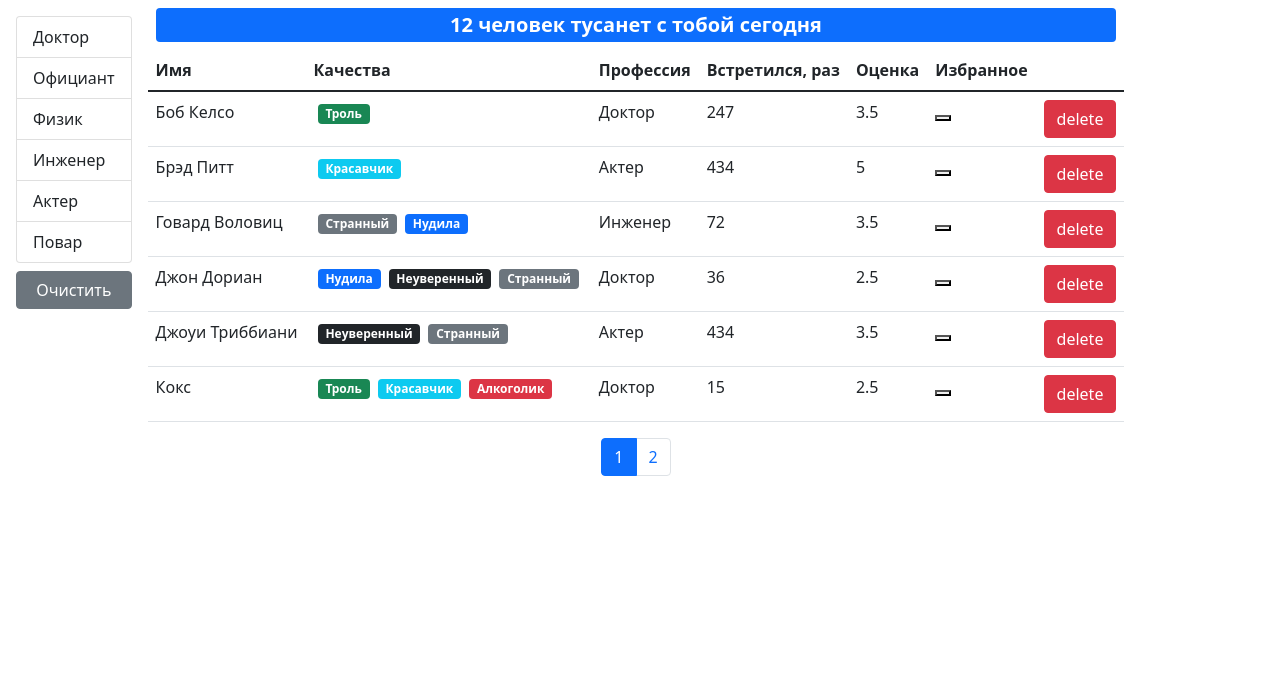
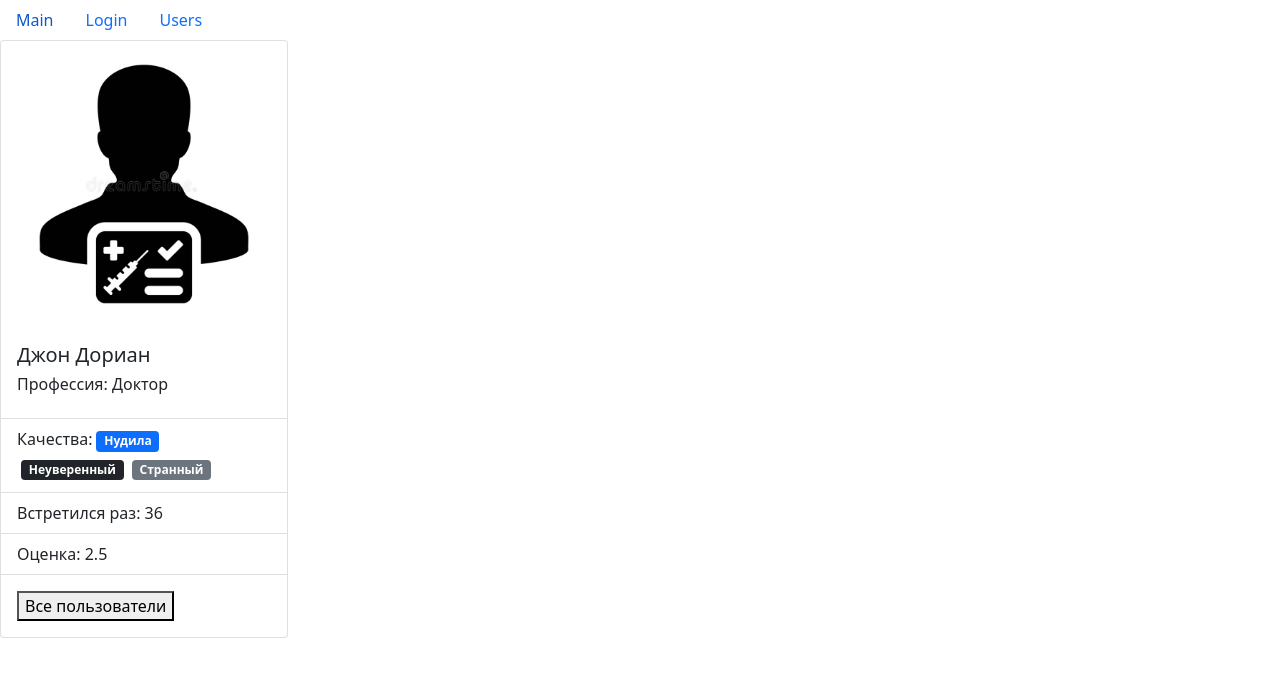
Before and after one commit to s2000promax/hangout, a React (Create React App) app: page /users/67rdca3eeb7f6fgeed471815 in a window 1280 px wide. Shown: the top 674 px of the page. Built offline with nearby package versions, Linux system fonts and the light colour scheme; the HTML template or start-up script is replaced by a standard one.

Commit message:
add: routing

```diff
--- a/package.json
+++ b/package.json
@@ -11,6 +11,7 @@
     "prop-types": "^15.8.1",
     "react": "^17.0.2",
     "react-dom": "^17.0.2",
+    "react-router-dom": "^5.3.0",
     "react-scripts": "5.0.0",
     "web-vitals": "^2.1.4"
   },
--- a/src/app/App.js
+++ b/src/app/App.js
@@ -1,9 +1,22 @@
 import React from 'react';
-import UsersList from './components/usersList';
+import NavBar from './components/navBar';
+import { Route, Switch } from 'react-router-dom';
+import Main from './layouts/main';
+import Login from './layouts/login';
+import Users from './layouts/users';
 
 const App = () => {
   return (
-    <UsersList />
+    <>
+      <NavBar />
+
+      <Switch>
+        <Route path='/' exact component={Main} />
+        <Route path='/login' component={Login} />
+        <Route path='/users/:userId?' component={Users}/>
+      </Switch>
+
+    </>
   );
 };
 
--- a/src/app/api/fake.api/user.api.js
+++ b/src/app/api/fake.api/user.api.js
@@ -150,6 +150,14 @@
     }, 2000);
   });
 
+const getById = (id) =>
+  new Promise((resolve) => {
+    window.setTimeout(function () {
+      resolve(users.find((user) => user._id === id));
+    }, 1000);
+  });
+
 export default {
-  fetchAll
+  fetchAll,
+  getById
 };
--- /dev/null
+++ b/src/app/components/navBar.jsx
@@ -0,0 +1,14 @@
+import React from 'react';
+import { Link } from 'react-router-dom';
+
+const NavBar = () => {
+  return (
+    <nav className='nav'>
+      <Link className='nav-link active' aria-current='page' to='/' >Main</Link>
+      <Link className='nav-link' to='/login'>Login</Link>
+      <Link className='nav-link' to='/users'>Users</Link>
+    </nav>
+  );
+};
+
+export default NavBar;
--- a/src/app/components/tableBody.jsx
+++ b/src/app/components/tableBody.jsx
@@ -1,6 +1,7 @@
 import React from 'react';
 import PropTypes from 'prop-types';
 import _ from 'lodash';
+import { Link } from 'react-router-dom';
 
 const TableBody = ({ data, columns }) => {
   const renderContent = (item, column) => {
@@ -18,7 +19,7 @@
     {data.map((item) => (
       <tr key={item._id}>
         {Object.keys(columns).map((column) => <td key={column}>
-          {renderContent(item, column)}
+          {column === 'name' ? <Link to={`users/${item._id}`}>{renderContent(item, column)}</Link> : renderContent(item, column)}
         </td>)}
       </tr>
     ))}
--- /dev/null
+++ b/src/app/components/userInfo.jsx
@@ -0,0 +1,69 @@
+import React, { useEffect, useState } from 'react';
+import { useHistory } from 'react-router-dom';
+import PropTypes from 'prop-types';
+import api from '../api';
+import avatar from '../../assets/avatar.jpg';
+import Qualities from './qualities';
+import Loader from './loader';
+
+const UserInfo = ({ id }) => {
+  const history = useHistory();
+  const [user, setUser] = useState({});
+
+  useEffect(() => {
+    api.users.getById(id).then((userInfo) => {
+      if (Array.isArray(userInfo)) {
+        setUser({}); // Заглушка на случай, если придет Массив
+      } else {
+        setUser(userInfo);
+      }
+    });
+  }, []);
+
+  const handleReturnToUsersPage = () => {
+    history.push('/users');
+  };
+  return (
+    <>
+      {!user._id
+        ? <Loader />
+        : <div className='card' style={{ width: '18rem' }}>
+          <img src={avatar} className='card-img-top' alt='avatar'/>
+          <div className='card-body' >
+            <h5 className='card-title'>{user.name}</h5>
+            <h6 className='card-title'>Профессия: {user.profession.name} </h6>
+          </div>
+          <ul className='list-group list-group-flush'>
+            <li className='list-group-item'>
+              Качества:
+              {user.qualities
+                .map(q => (
+                  <Qualities
+                    color={q.color}
+                    _id={q._id}
+                    name={q.name}
+                    key={q._id}
+                  />
+                ))}
+            </li>
+            <li className='list-group-item'>Встретился раз: {user.completedMeetings}</li>
+            <li className='list-group-item'>Оценка: {user.rate}</li>
+          </ul>
+          <div className='card-body'>
+            <button onClick={() => {
+              handleReturnToUsersPage();
+            }}>
+              Все пользователи
+            </button>
+          </div>
+        </div>
+      }
+    </>
+  );
+};
+
+UserInfo.propTypes = {
+  id: PropTypes.string.isRequired
+};
+
+export default UserInfo;
--- /dev/null
+++ b/src/app/layouts/login.jsx
@@ -0,0 +1,9 @@
+import React from 'react';
+
+const Login = () => {
+  return (
+    <h1>Login page</h1>
+  );
+};
+
+export default Login;
--- /dev/null
+++ b/src/app/layouts/main.jsx
@@ -0,0 +1,9 @@
+import React from 'react';
+
+const Main = () => {
+  return (
+    <h1>Main page</h1>
+  );
+};
+
+export default Main;
--- /dev/null
+++ b/src/app/layouts/users.jsx
@@ -0,0 +1,18 @@
+import React from 'react';
+import UsersList from '../components/usersList';
+import { useParams } from 'react-router-dom';
+import UserInfo from '../components/userInfo';
+
+const Users = () => {
+  const { userId } = useParams();
+  return (
+    <>
+      {!!userId
+        ? <UserInfo id={userId} />
+        : <UsersList />
+      }
+    </>
+  );
+};
+
+export default Users;
--- a/src/index.js
+++ b/src/index.js
@@ -4,10 +4,13 @@
 import reportWebVitals from './reportWebVitals';
 import 'bootstrap/dist/css/bootstrap.css';
 import App from './app/App';
+import { BrowserRouter } from 'react-router-dom';
 
 ReactDOM.render(
   <React.StrictMode>
-    <App />
+    <BrowserRouter>
+      <App />
+    </BrowserRouter>
   </React.StrictMode>,
   document.getElementById('root')
 );
```
Also changed, not shown: src/assets/avatar.jpg (added), 1 other file (tests, documents, lock files or other folders).
